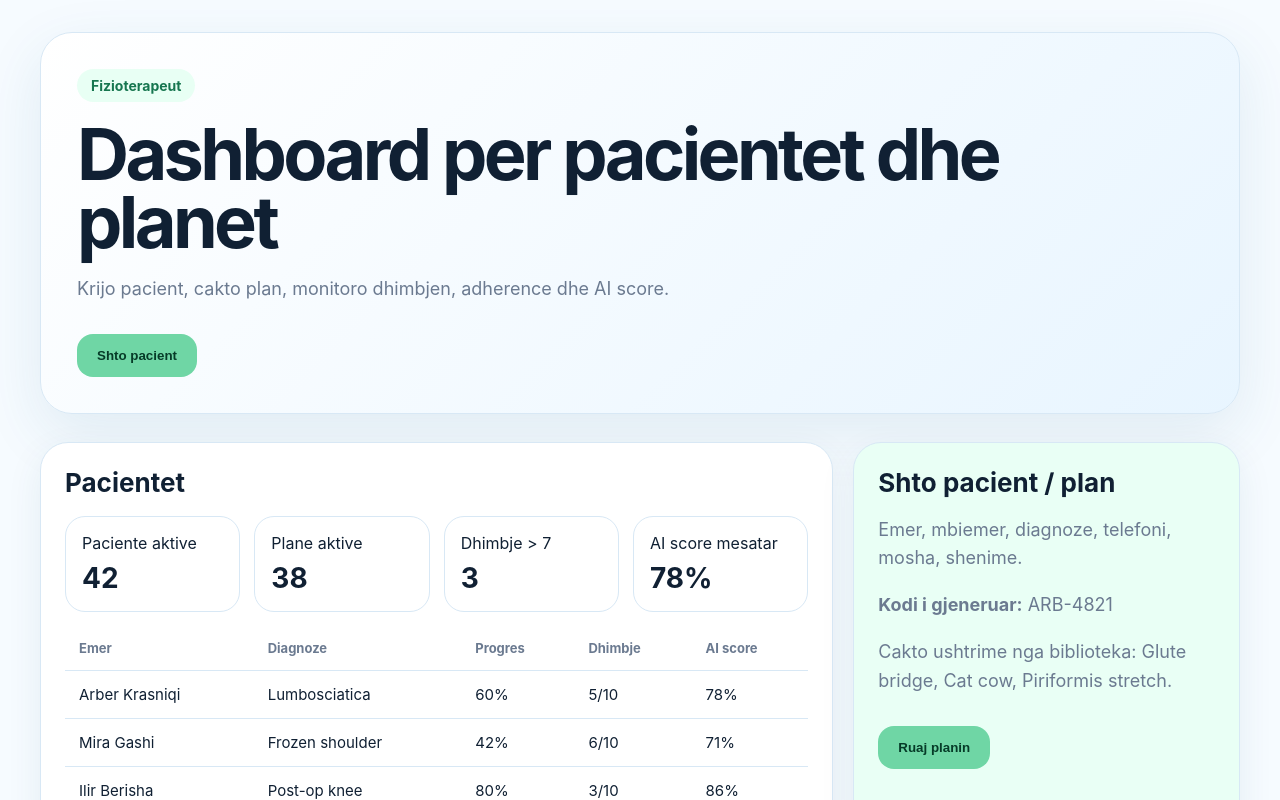
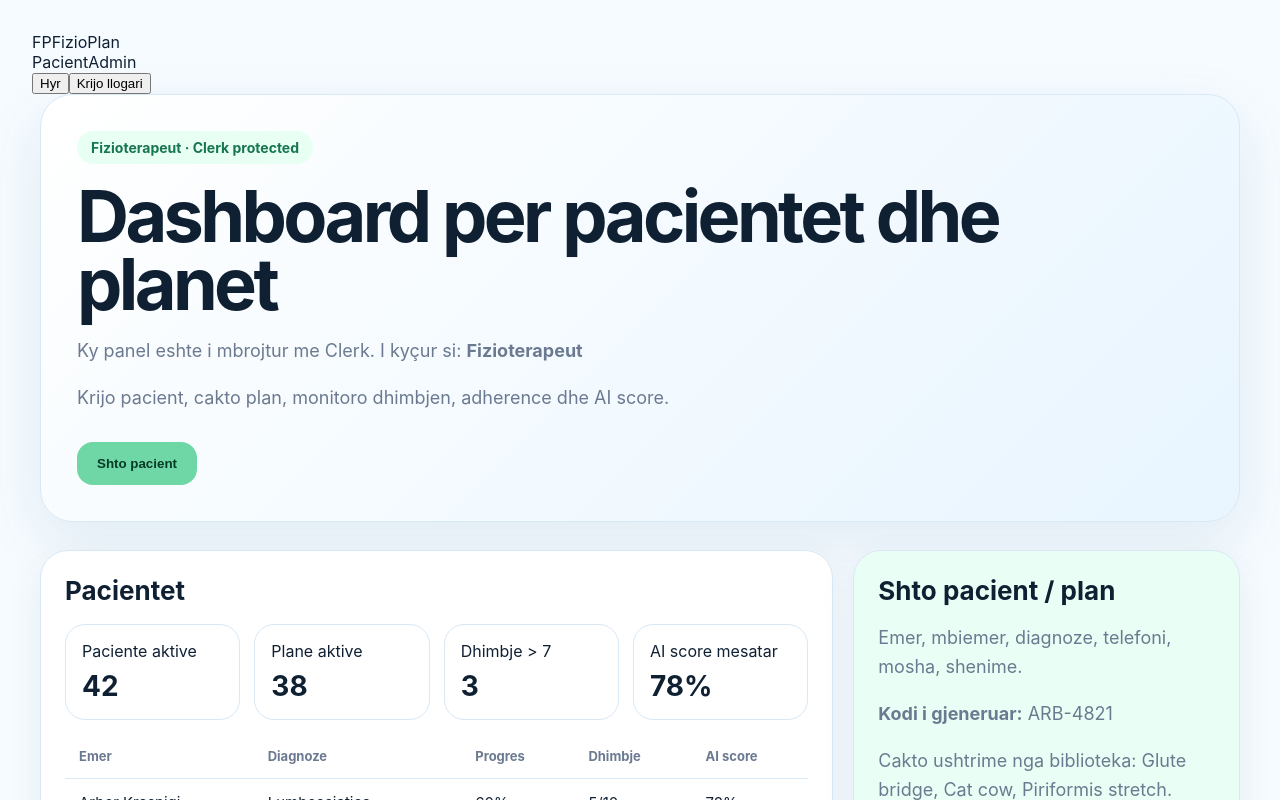
Before and after one commit to diellzarabushaj-source/FIZIOTERAPIA-IME, a Next.js app: page /physio in a window 1280 px wide. Shown: the top 800 px of the page. Built offline with nearby package versions, Linux system fonts and the light colour scheme; no server answers.

Commit message:
Protect and personalize physiotherapist dashboard with Clerk

```diff
--- a/app/physio/page.tsx
+++ b/app/physio/page.tsx
@@ -1,15 +1,34 @@
+import { currentUser } from "@clerk/nextjs/server";
+import { AuthControls } from "@/components/AuthControls";
+
 const rows = [
   ["Arber Krasniqi", "Lumbosciatica", "60%", "5/10", "78%"],
   ["Mira Gashi", "Frozen shoulder", "42%", "6/10", "71%"],
   ["Ilir Berisha", "Post-op knee", "80%", "3/10", "86%"]
 ];
 
-export default function PhysioPage() {
+export default async function PhysioPage() {
+  const user = await currentUser();
+  const displayName = user?.firstName || user?.primaryEmailAddress?.emailAddress || "Fizioterapeut";
+
   return (
     <main className="page">
+      <nav className="top-nav">
+        <a className="brand-link" href="/">
+          <span className="brand-logo">FP</span>
+          <span>FizioPlan</span>
+        </a>
+        <div className="nav-actions">
+          <a href="/patient">Pacient</a>
+          <a href="/owner-hidden">Admin</a>
+          <AuthControls />
+        </div>
+      </nav>
+
       <section className="hero">
-        <span className="badge">Fizioterapeut</span>
+        <span className="badge">Fizioterapeut · Clerk protected</span>
         <h1>Dashboard per pacientet dhe planet</h1>
+        <p>Ky panel eshte i mbrojtur me Clerk. I kyçur si: <b>{displayName}</b></p>
         <p>Krijo pacient, cakto plan, monitoro dhimbjen, adherence dhe AI score.</p>
         <button className="button">Shto pacient</button>
       </section>
```
